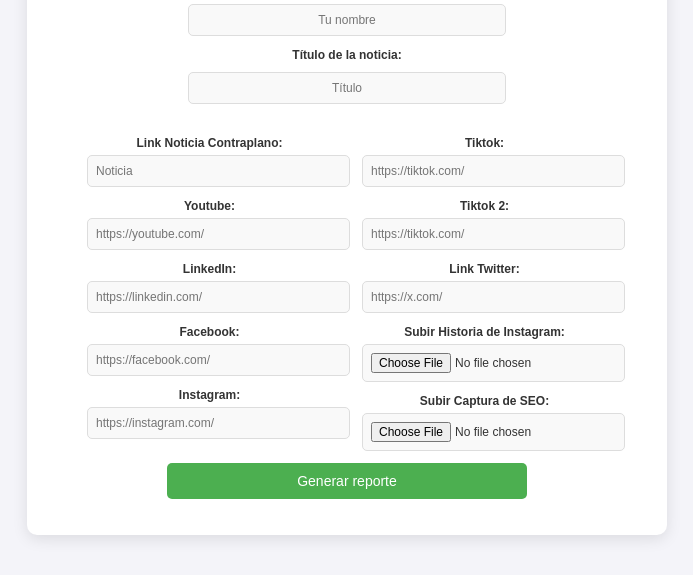
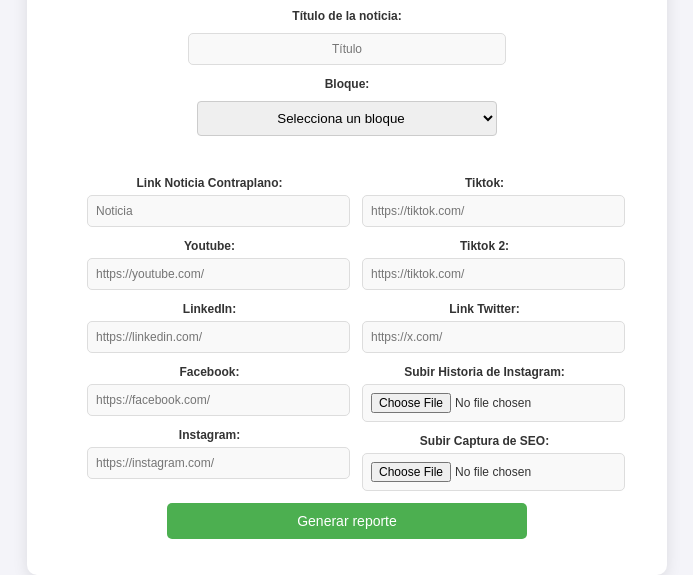
Before and after one commit to benjavidal/acortador-links, a plain HTML site: page index.html in a window 1280 px wide. Shown: the part 225-800 px from the top of the page, without its empty margins (293-986 px from the left). Drawn offline with Linux system fonts and the light colour scheme.

Commit message:
se agrega bloque index.html

```diff
--- a/index.html
+++ b/index.html
@@ -149,6 +149,37 @@
             <label class="centered-label" for="newsTitle">Título de la noticia:</label>
             <input class="centered-input" type="text" id="newsTitle" placeholder="Título">
 
+            <label class="centered-label" for="newsSection">Bloque:</label>
+            <select class="centered-input" id="newsSection">
+                <option value="" disabled selected>Selecciona un bloque</option>
+                <option value="internacional">INTERNACIONAL</option>
+                <option value="region_metropolitana">REGIÓN METROPOLITANA</option>
+                <option value="mascotas">MASCOTAS</option>
+                <option value="quintero">QUINTERO</option>
+                <option value="puchuncavi">PUCHUNCAVÍ</option>
+                <option value="legislativas">LEGISLATIVAS</option>
+                <option value="gaming">GAMING</option>
+                <option value="famosos">FAMOSOS</option>
+                <option value="valparaiso">VALPARAÍSO</option>
+                <option value="vina_del_mar">VIÑA DEL MAR</option>
+                <option value="renaca">REÑACA</option>
+                <option value="concon">CONCÓN</option>
+                <option value="zapallar">ZAPALLAR</option>
+                <option value="curiosidades">CURIOSIDADES</option>
+                <option value="deportes">DEPORTES</option>
+                <option value="ambiental">AMBIENTAL</option>
+                <option value="empresariales">EMPRESARIALES</option>
+                <option value="ia">IA</option>
+                <option value="nacional">NACIONAL</option>
+                <option value="inseguridad">INSEGURIDAD</option>
+                <option value="salud">SALUD</option>
+                <option value="cultural">CULTURAL</option>
+                <option value="opinion">OPINIÓN</option>
+                <option value="educacion">EDUCACIÓN</option>
+                <option value="zona_sur">ZONA SUR</option>
+                <option value="zona_norte">ZONA NORTE</option>
+            </select>
+
 
             <!-- Contenido en dos columnas -->
             <div class="form-grid">
@@ -267,6 +298,11 @@
         const currentDate = new Date().toLocaleDateString(); // Fecha en formato local
         report += `Reporte ${currentDate}\n\n`; // Espacio adicional entre la fecha y el contenido
 
+        // Agrega el bloque seleccionado debajo del título de la noticia
+        const selectedBlock = document.getElementById('newsSection').value;
+        const blockLabel = document.querySelector(`label[for="newsSection"]`).innerText;
+        report += `${blockLabel.toUpperCase()}\n${selectedBlock.toUpperCase()}\n\n`; // Se asegura que el bloque esté en mayúsculas
+
         // Recorre los campos de texto
         for (const input of inputs) {
             const label = form.querySelector(`label[for="${input.id}"]`).innerText;
@@ -276,11 +312,12 @@
             if (input.id === 'contraNews' || input.id === 'youtube' || input.id === 'linkedin' ||
                 input.id === 'facebook' || input.id === 'instagram' || input.id === 'tiktok1' ||
                 input.id === 'tiktok2' || input.id === 'twitter') {
-            await shortenUrl(input.id); // Llamada para acortar la URL
-            inputValue = input.value;  // El valor se actualiza después de la acortación
+                await shortenUrl(input.id); // Acorta la URL
+                inputValue = input.value; // Actualiza el valor del input con la URL acortada
             }
 
-        report += `${label}\n${inputValue}\n\n`; // Añade espacio adicional entre campos
+            // Agrega el valor de cada campo al reporte
+            report += `${label}\n${inputValue}\n\n`;
         }
 
             // Recorre los campos de archivo
@@ -310,7 +347,6 @@
             });
         }
 
-
     </script>
 </body>
 </html>
```
Lines whose indentation alone changed are shown as unchanged.
